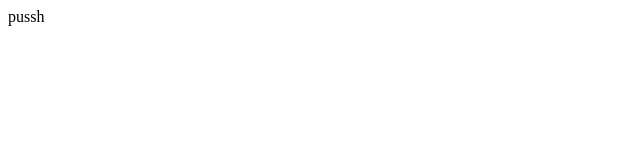
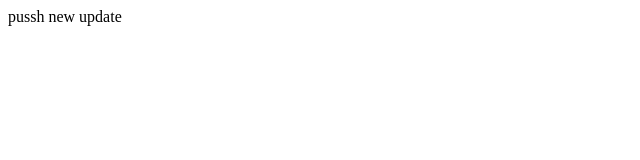
Before and after one commit to Thien21112005/My_test_website, a plain HTML site: page push.html in a window 1280 px wide. Shown: the full height of the page, 0-640 px from the left. Drawn offline with Linux system fonts and the light colour scheme.

Commit message:
update_push

```diff
--- a/push.html
+++ b/push.html
@@ -5,6 +5,6 @@
     <title>Document</title>
 </head>
 <body>
-    pussh
+    pussh new update
 </body>
 </html>
```
